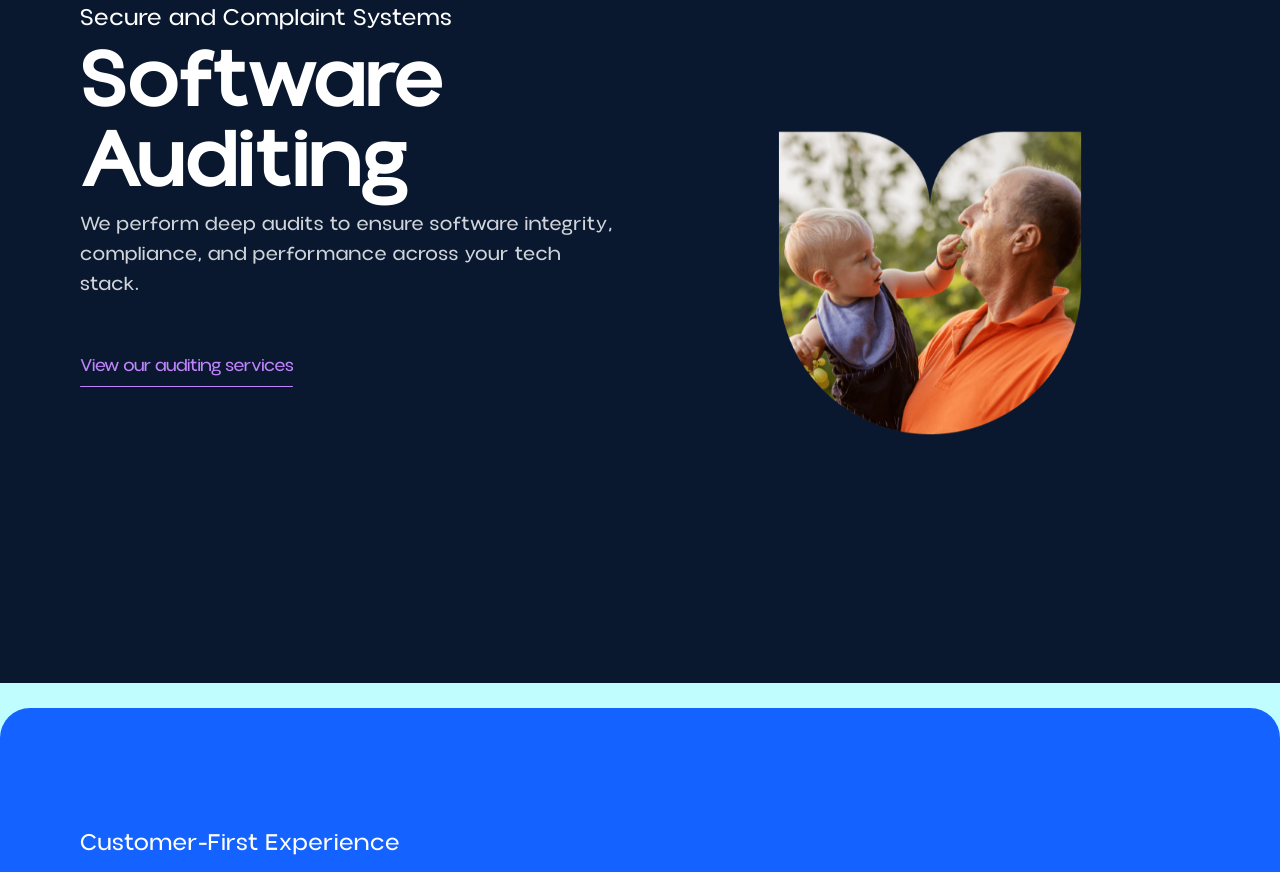
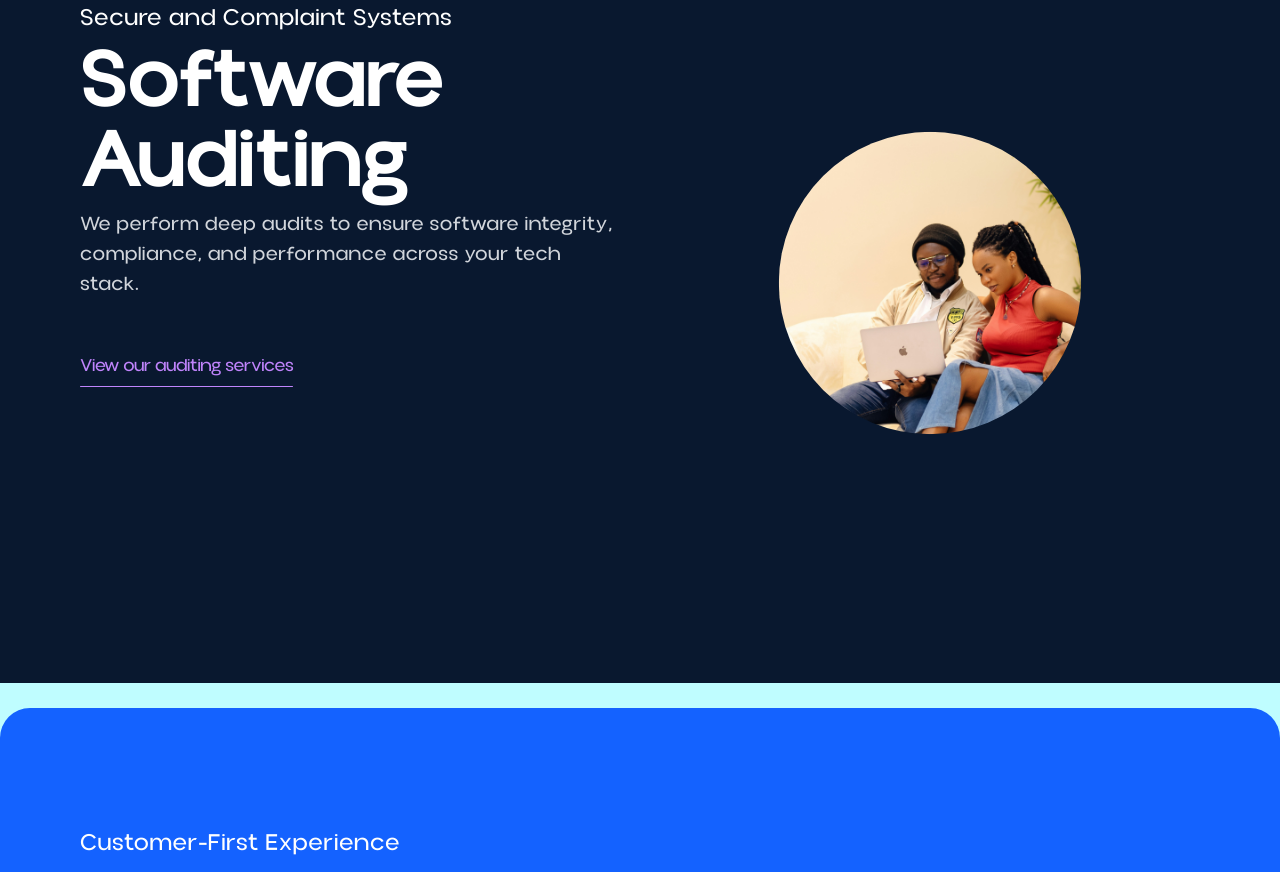
Before and after one commit to Wayber-Technologies/website, a Next.js app: page / in a window 1280 px wide. Shown: the part 4300-5172 px from the top of the page. Built offline with nearby package versions, Linux system fonts and the light colour scheme.

Commit message:
update: development

```diff
--- a/components/wwd-cards.tsx
+++ b/components/wwd-cards.tsx
@@ -3,7 +3,7 @@ import Link from "next/link";
 import Image from "next/image";
 import { useRef } from "react";
 import { useTransform, motion, useScroll } from "framer-motion";
-import { whatwedoImg1, whatwedoImg2, whatwedoImg3, whatwedoImg4 } from "@/public";
+import { whatwedoImg1, whatwedoImg2, whatwedoImg3, whatwedoImg4, whatwedoImg5 } from "@/public";
 
 export default function Card() {
   const container1 = useRef(null);
@@ -120,14 +120,14 @@ export default function Card() {
         </motion.div>
       </div>
 
-      {/* Card 3 */}
+      {/* Card 3 - Circular Image */}
       <div
         ref={container3}
         className="h-auto flex items-center justify-center sticky top-40 xm:top-[10%] sm:top-[10%] w-full"
       >
         <motion.div
           style={{ backgroundColor: "#09182f", top: `calc(-5vh + ${3 * 25}px)` }}
-          className="w-full p-20 xm:p-7 sm:p-7 flex justify-between rounded-t-[30px] rounded-b-none gap-10 relative -top-[45%] h-[800px] transform origin-top xm:flex-col sm:flex-col"
+          className="w-full p-20 xm:p-7 sm:p-7 flex justify-between rounded-t-[30px] rounded-b-none gap-10 relative -top-[45%] h-[800px] xm:h-auto sm:h-auto transform origin-top xm:flex-col sm:flex-col"
         >
           <div className="w-1/2 xm:w-full sm:w-full h-full flex flex-col gap-14 pt-10 xm:pt-5 sm:pt-5 xm:gap-5 sm:gap-5">
             <div className="flex flex-col gap-2">
@@ -157,7 +157,14 @@ export default function Card() {
             className="w-1/2 xm:w-full sm:w-full h-full flex items-center justify-center"
             style={{ scale: imageScale3 }}
           >
-            <Image src={whatwedoImg3} alt="Software Auditing" className="w-[80%] object-cover" />
+            <div className="relative w-[80%] aspect-square">
+              <Image
+                src={whatwedoImg5}
+                alt="Software Auditing"
+                className="w-full h-full object-cover rounded-full"
+                fill
+              />
+            </div>
           </motion.div>
         </motion.div>
       </div>
@@ -169,7 +176,7 @@ export default function Card() {
       >
         <motion.div
           style={{ backgroundColor: "#1462ff", top: `calc(-5vh + ${4 * 25}px)` }}
-          className="w-full p-20 xm:p-7 sm:p-7 flex justify-between rounded-t-[30px] rounded-b-none gap-10 relative -top-[45%] h-[800px] transform origin-top xm:flex-col sm:flex-col"
+          className="w-full p-20 xm:p-7 sm:p-7 flex justify-between rounded-t-[30px] rounded-b-none gap-10 relative -top-[45%] h-[800px] xm:h-auto sm:h-auto transform origin-top xm:flex-col sm:flex-col"
         >
           <div className="w-1/2 xm:w-full sm:w-full h-full flex flex-col gap-14 pt-10 xm:pt-5 sm:pt-5 xm:gap-5 sm:gap-5">
             <div className="flex flex-col gap-2">
```
Also changed, not shown: public/whatwedoImg5.jpg (added).
